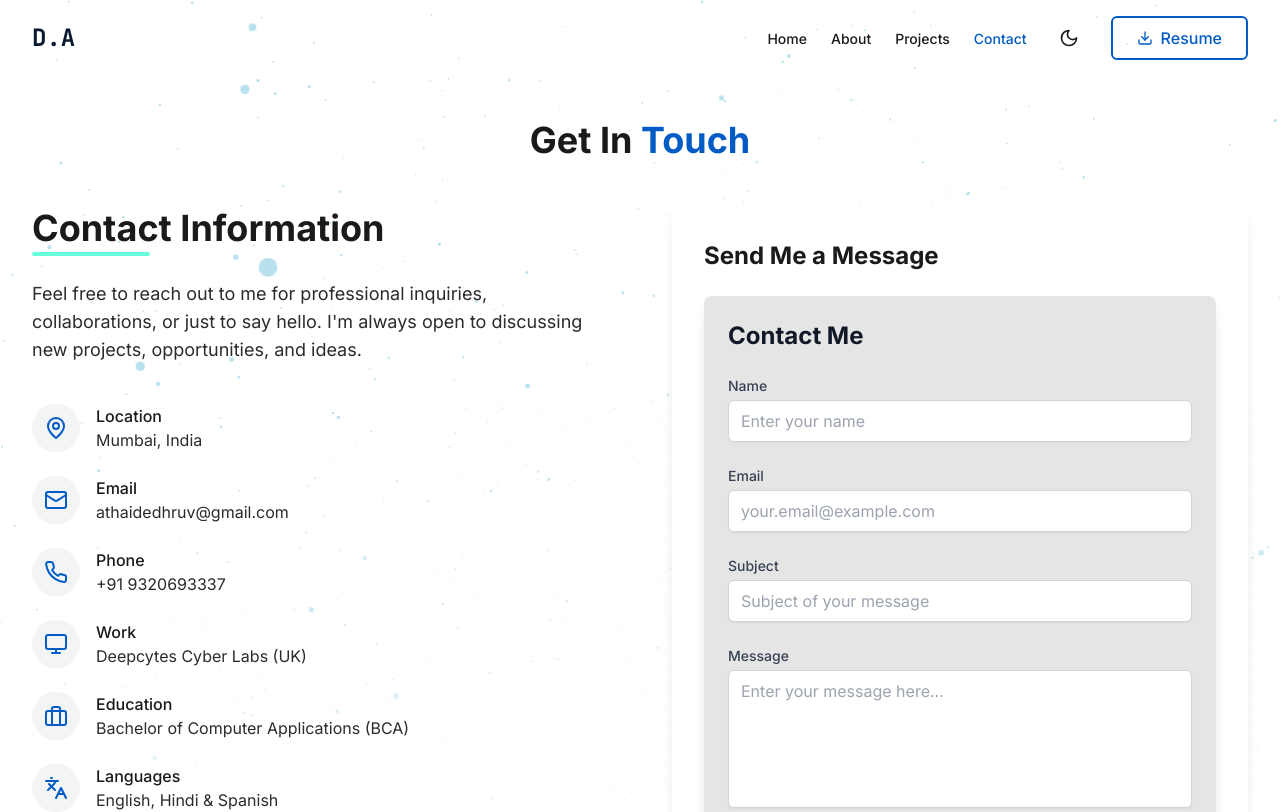
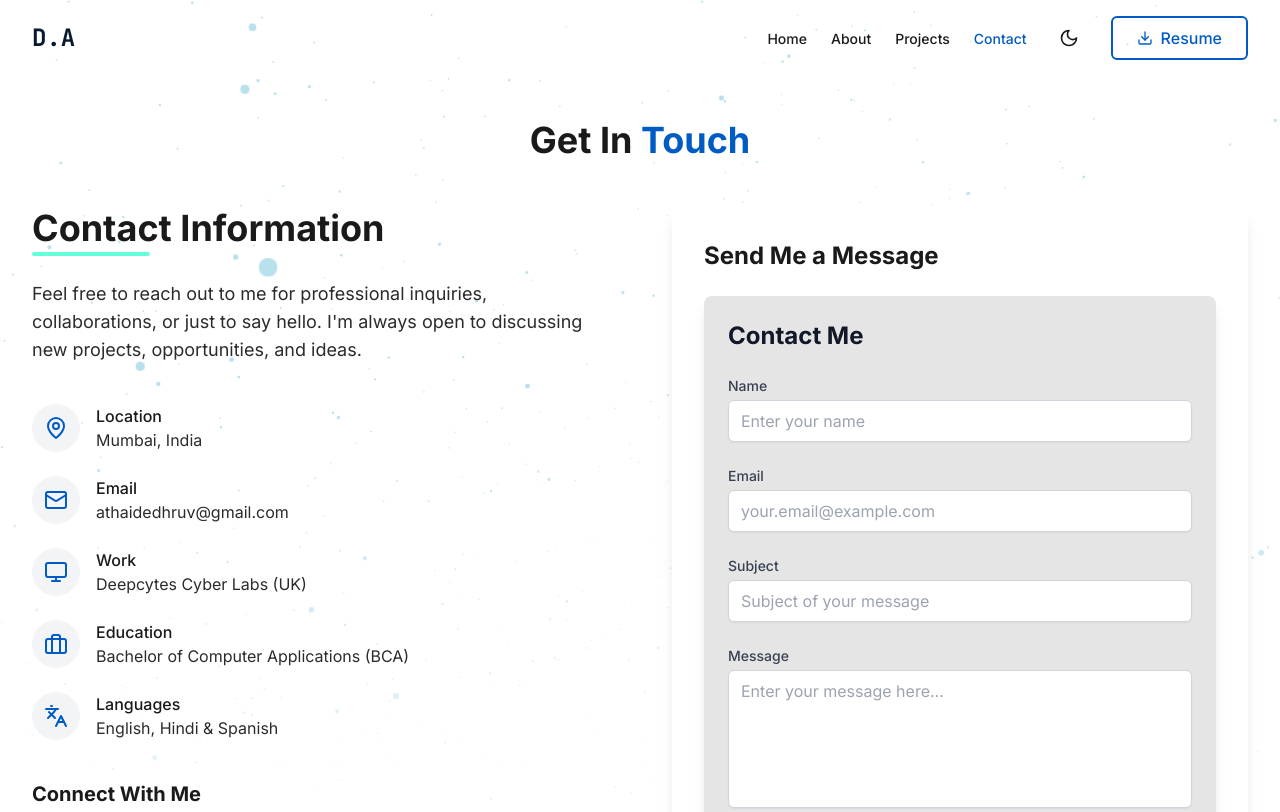
Before and after one commit to DhruvAthaide/PortfolioWebsite, a React (Vite) app: page /contact in a window 1280 px wide. Shown: the top 812 px of the page. Built offline with nearby package versions, Linux system fonts and the light colour scheme.

Commit message:
Updated Contact Page

```diff
--- a/src/pages/Contact.tsx
+++ b/src/pages/Contact.tsx
@@ -18,13 +18,13 @@ const Contact: React.FC = () => {
       isLink: true,
       link: 'mailto:athaidedhruv@gmail.com'
     },
-    {
-      icon: <Phone size={24} className="text-primary-600 dark:text-secondary-900" />,
-      title: 'Phone',
-      content: '+91 9320693337',
-      isLink: true,
-      link: 'tel:+919320693337'
-    },
+    // {
+    //   icon: <Phone size={24} className="text-primary-600 dark:text-secondary-900" />,
+    //   title: 'Phone',
+    //   content: '+91',
+    //   isLink: true,
+    //   link: 'tel:+919320693337'
+    // },
     {
       icon: <Monitor size={24} className="text-primary-600 dark:text-secondary-900" />,
       title: 'Work',
```
